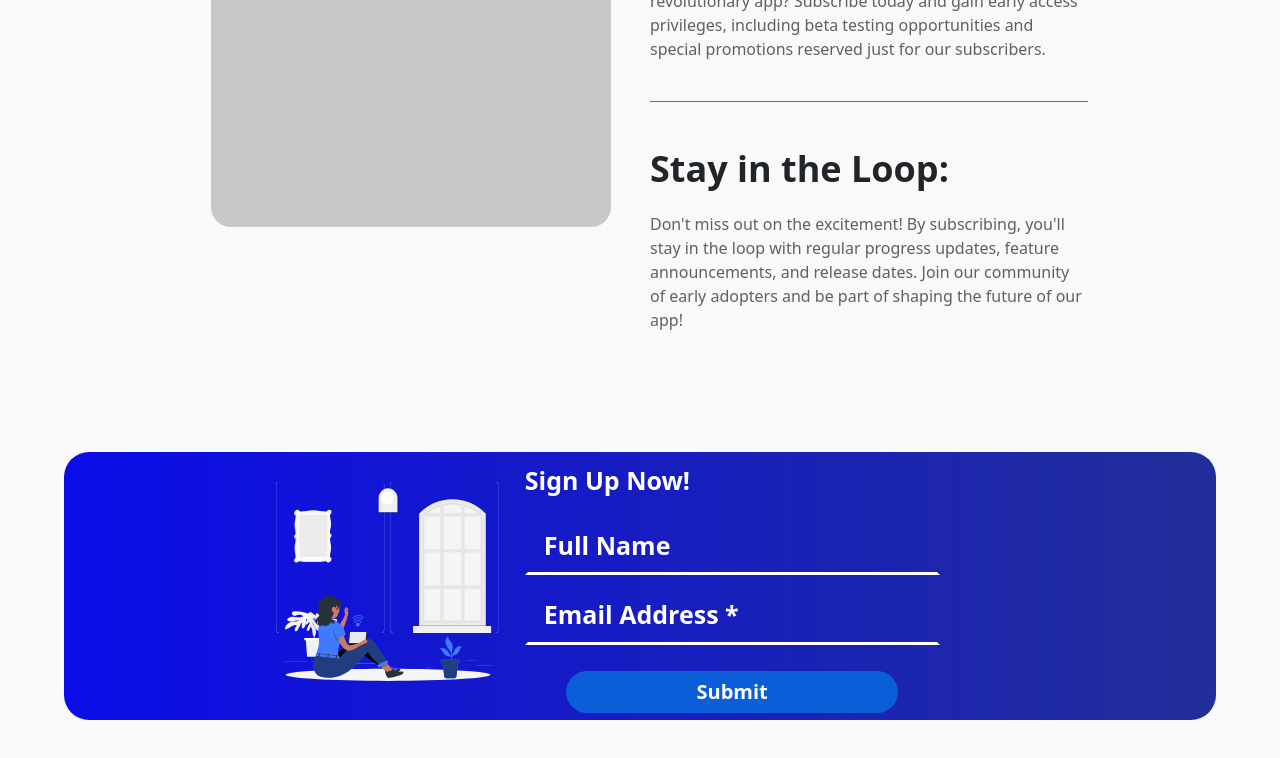
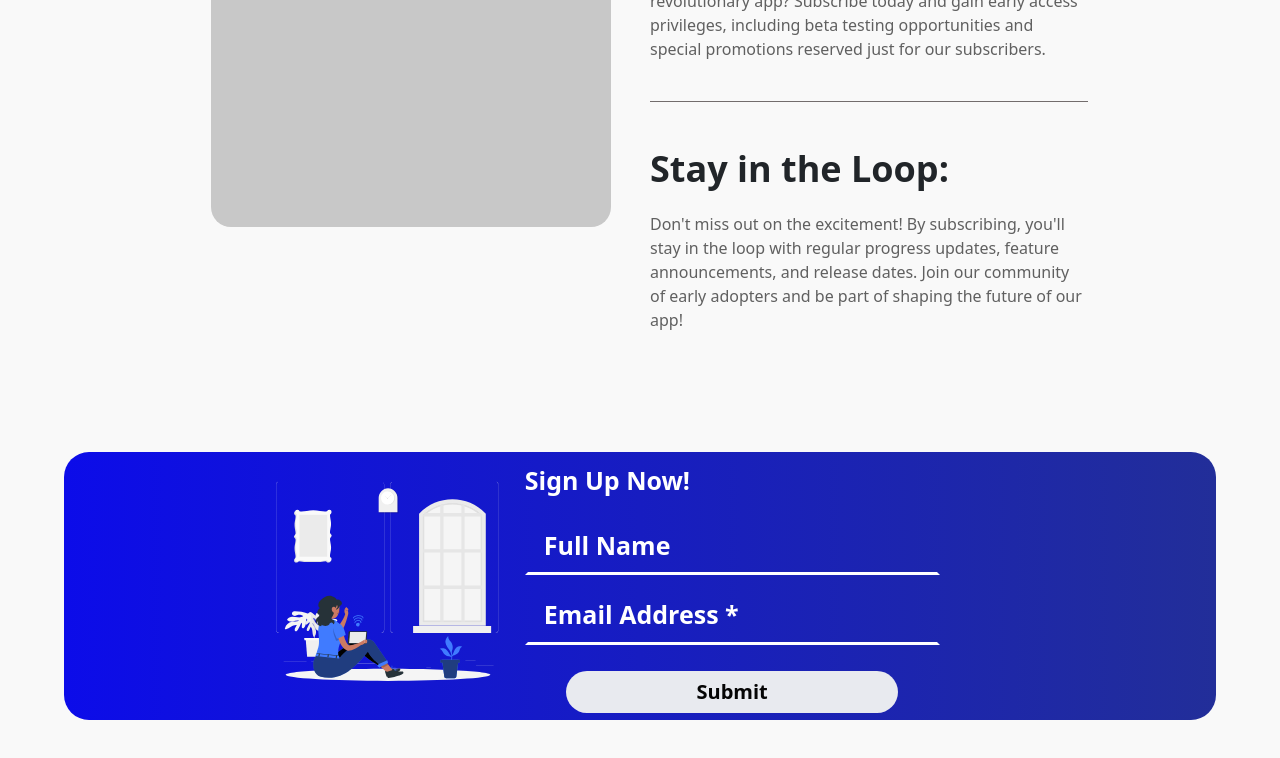
Before and after one commit to reactapp-projects/landing, a React (Create React App) app: page / in a window 1280 px wide. In both pictures the pointer is over the button "Submit". Shown: the part 854-1612 px from the top of the page. Built offline with nearby package versions, Linux system fonts and the light colour scheme.

Commit message:
chore: important  code for background

```diff
--- a/src/Components/ComingSoon.module.css
+++ b/src/Components/ComingSoon.module.css
@@ -33,6 +33,11 @@
   background: -o-linear-gradient(left, #0c0ce9, #222e99);
   width: 90%;
 }
+.button:hover{
+    background-color: #e8eaef !important;
+    color: #050505;
+}
+
 
 @media only screen and (min-width: 768px) {
   .first_text {
```
